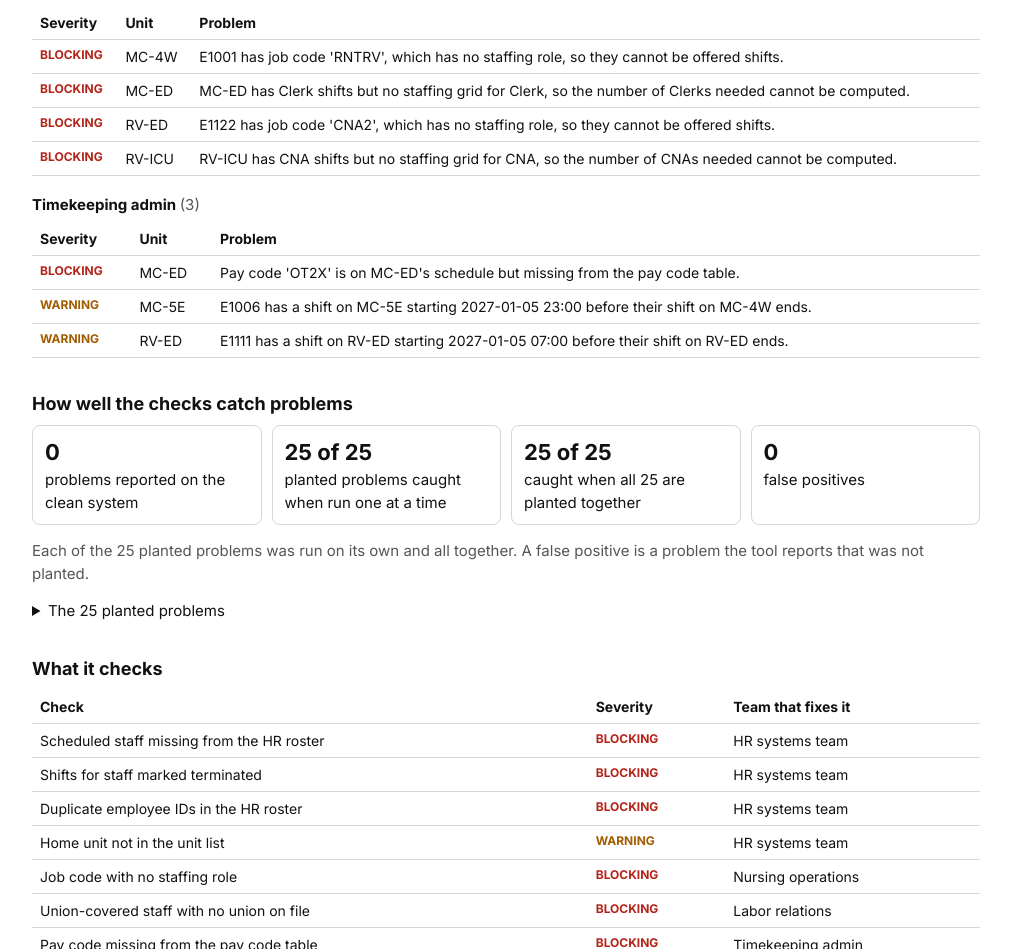
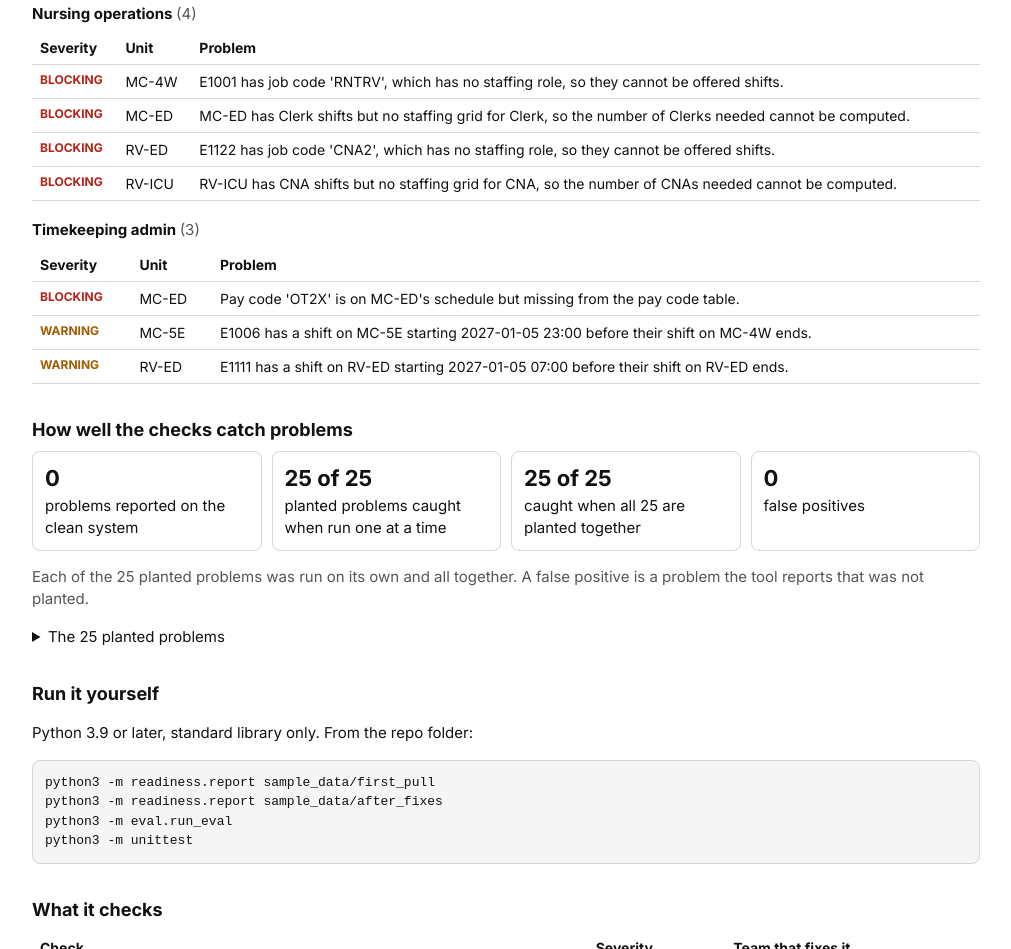
Before and after one commit to pg2342-hub/golive-readiness-check, a plain HTML site: page docs/index.html in a window 1280 px wide. Shown: the part 1851-2800 px from the top of the page, without its empty margins (134-1145 px from the left). Drawn offline with Linux system fonts and the light colour scheme.

Commit message:
Demo page: findings wording and run commands

```diff
--- a/docs/index.html
+++ b/docs/index.html
@@ -69,6 +69,12 @@ a{color:var(--ink)}
 <p class="muted">Each of the 25 planted problems was run on its own and all together. A false positive is a problem the tool reports that was not planted.</p>
 <details><summary>The 25 planted problems</summary><ol id="issues"></ol></details>
 
+<h2>Run it yourself</h2>
+<p>Python 3.9 or later, standard library only. From the repo folder:</p>
+<pre style="background:var(--soft);border:1px solid var(--line);border-radius:8px;padding:12px;overflow-x:auto;font-size:13px">python3 -m readiness.report sample_data/first_pull
+python3 -m readiness.report sample_data/after_fixes
+python3 -m eval.run_eval
+python3 -m unittest</pre>
 <h2>What it checks</h2>
 <div class="wrap"><table id="checks"><thead><tr><th>Check</th><th>Severity</th><th>Team that fixes it</th></tr></thead><tbody></tbody></table></div>
 
@@ -86,7 +92,7 @@ function render(){
   b.className="banner "+(no?"no":"go");
   b.textContent = no ? `Not ready: ${no} of ${vs.length} units are NO-GO, with ${f.length} problems for 5 teams to fix.` :
     `Ready: all ${vs.length} units are GO, and no problems were found.`;
-  if(no){const teams=new Set(f.map(x=>x.owner)).size; b.textContent=`Not ready: ${no} of ${vs.length} units are NO-GO (${fx} GO WITH FIXES, ${go} GO), with ${f.length} problems for ${teams} teams to fix.`;}
+  if(no){const teams=new Set(f.map(x=>x.owner)).size; b.textContent=`Not ready: ${no} of ${vs.length} units are NO-GO (${fx} GO WITH FIXES, ${go} GO), with ${f.length} findings from 25 planted problems for ${teams} teams to fix.`;}
   document.getElementById("units").innerHTML = vs.map(u=>`<button class="unit${sel==u.unit_code?" sel":""}" onclick="pick('${u.unit_code}')"><div class="h">${esc(u.hospital)}</div><div class="n">${esc(u.unit_name)}</div><div class="v ${u.verdict.replace(/ /g,"-")}">${u.verdict}</div><div class="h">${u.blocking} blocking, ${u.warnings} warning${u.warnings==1?"":"s"}</div></button>`).join("");
   const det=document.getElementById("unitDetail");
   if(sel){const items=f.filter(x=>x.unit==sel); det.innerHTML=`<h3>${esc(sel)}: ${items.length? items.length+" problems":"no problems"}</h3>`+(items.length?`<div class="wrap"><table><tr><th>Severity</th><th>Problem</th><th>Team</th></tr>${items.map(x=>`<tr><td class="sev ${x.severity}">${x.severity}</td><td>${esc(x.message)}</td><td>${esc(x.owner)}</td></tr>`).join("")}</table></div>`:"");} else det.innerHTML="";
```
Also changed, not shown: docs/template.html (+7 -1 lines).
